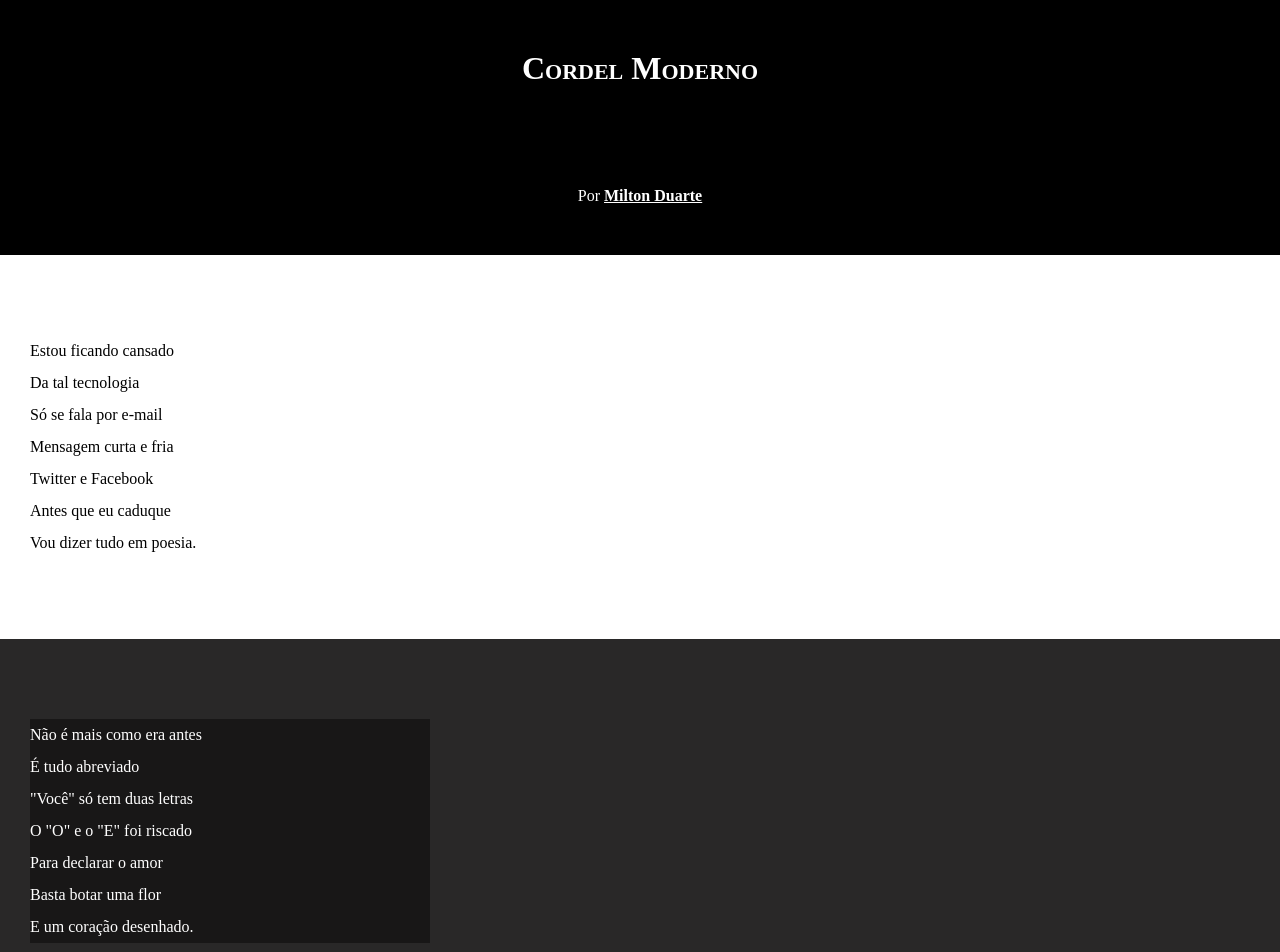
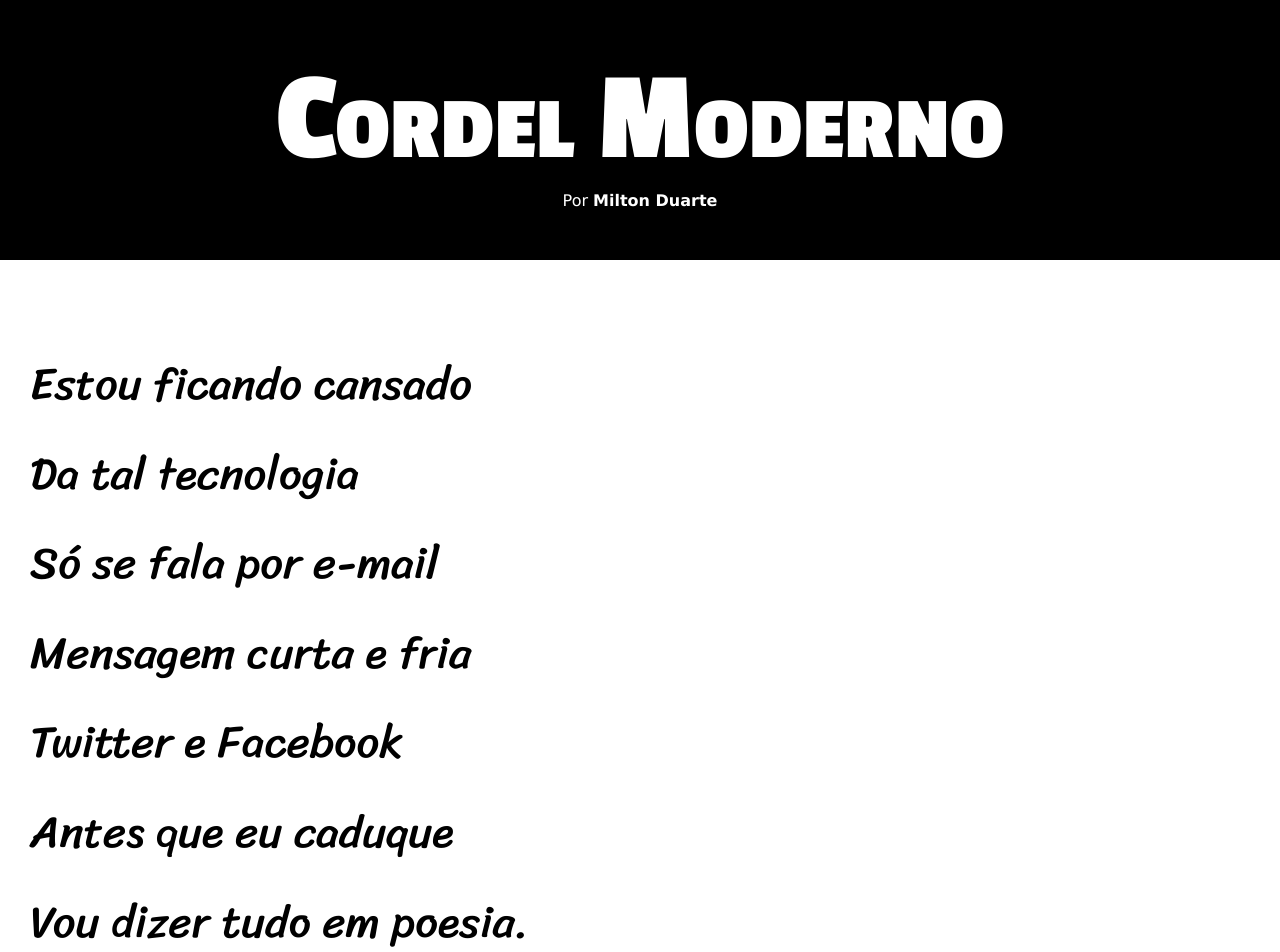
Before and after one commit to djuljulianoaraujo/projeto-cordel---html-e-css, a plain HTML site: page texto/index.html in a window 1280 px wide. Shown: the top 952 px of the page. Drawn offline with Linux system fonts and the light colour scheme.

Commit message:
atualizacao 03 do projeto cordel

```diff
--- a/texto/estilo/style.css
+++ b/texto/estilo/style.css
@@ -1,13 +1,31 @@
 @charset "UTF-8";
+
+@import url('https://fonts.googleapis.com/css2? family= Passion+One:wght@400;700;900 & display=swap');
+
+@import url('https://fonts.googleapis.com/css2?family=Sriracha&display=swap');
+
+/*
+font-family: 'Passion One', sans-serif;
+font-family: 'Sriracha', cursive;
+*/
+
+:root{
+   --fonte01:Verdana, Geneva, Tahoma, sans-serif;
+   --fonte02:'Passion One', sans-serif;
+   --fonte03:'Sriracha', cursive;
+}
 
 *{
     margin: 0px;
     padding: 0px;
+    font-family:Verdana, Geneva, Tahoma, sans-serif;
+    font-size:1em;
 }
 
 html, body{
     min-height: 100vh;
     background-color: darkgray;
+    font-family:var(--fonte01) ;
 }
 
 header{
@@ -17,32 +35,42 @@ header{
 }
 
 header > h1{
-    padding: 50px;
+    padding-top: 50px;
     /* text-transform: uppercase; TRANSFORMA TUDO EM LETRA MAIUSCULA */
     font-variant: small-caps;
     /*font-variant: small-caps; TRANSFORMA TUDO EM LETRA MAIUSCULA e deixa a primeira letra de cada palavra maior que as demais*/
+    font-family: var(--fonte02);
+    font-size:10vw;
+
 }
 
 header > p{
     color: white;
-    padding: 50px;
+    padding-bottom: 50px;
 }
 
-header a, footer a{
+header > p > a, footer > p > a{
     color: white;
     text-decoration: none;
     font-weight: bolder;
 }
 
-header a, footer a:hover{
-    text-decoration: underline;
+header > p > a:hover, footer > p > a:hover{
+    color: yellow;
+    text-decoration:underline;
+    font-weight: bolder;
 }
 
-section{
+
+
+section > p {
     padding-top: 10vh;
     padding-bottom: 10vh;
     line-height: 2em;
     padding-left: 30px;
+    font-family: var(--fonte03);
+    font-size:3.5vw;
+
 }
 
 section.normal{
@@ -51,12 +79,13 @@ section.normal{
 }
 
 section.imagem{
-    background-color: rgb(41, 40, 40);
+    background-color: rgba(0, 0, 0, 0.567);
     color: white;
 }
 
 section.imagem >p{
-    width: 400px;
+    display: inline-block;
+    padding: 5px;
     background-color: rgba(0, 0, 0, 0.416);
 
 }
```
